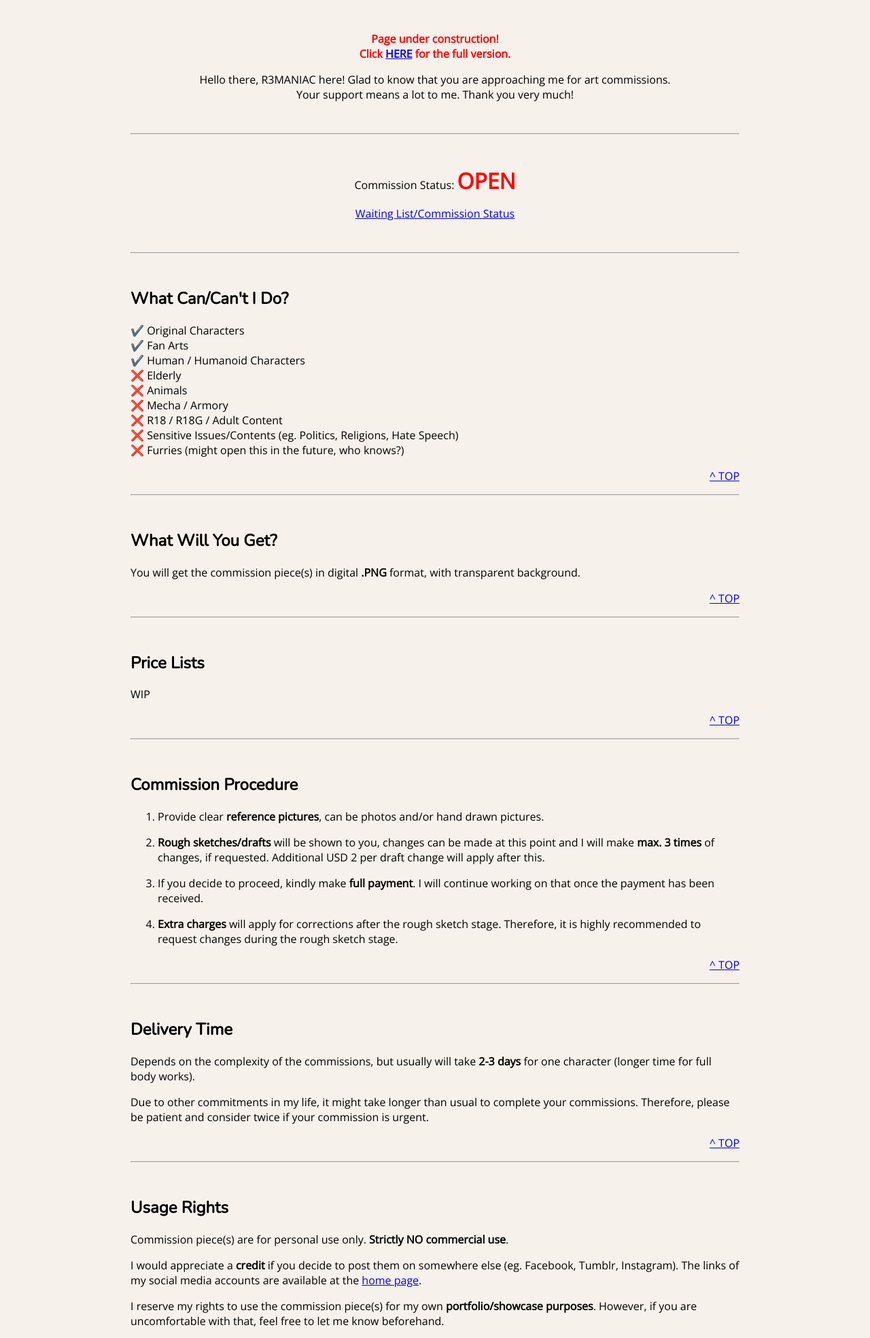
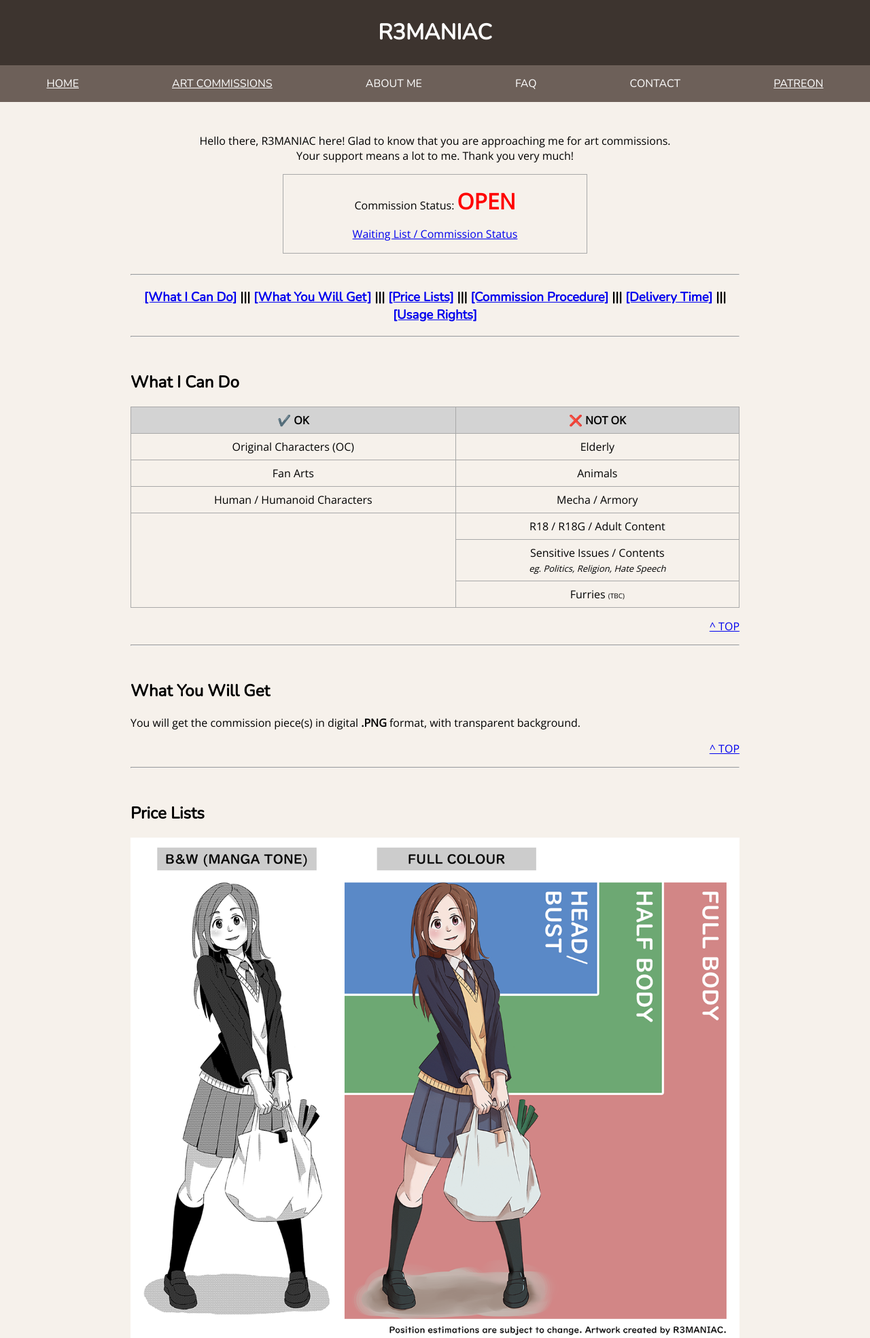
Before and after one commit to remaniac3/remaniac3.github.io, a PHP site: page /commissions.html in a window 1280 px wide. Shown: the top 1968 px of the page at 68% size. Run offline with PHP 8.4, Linux system fonts and the light colour scheme.

Commit message:
updates of commissions

```diff
--- a/commissions.html
+++ b/commissions.html
@@ -11,54 +11,185 @@
 </head>
 
 <body>
-
 <a id="top"></a>
 
+
+
+
+
+<div class="header">
+    <h1>R3MANIAC</h1>
+</div>
+
+
+
+
+
+<div class="navbar">
+    <p><a href="index.html", style="color: #FFFFFF">HOME</a></p>
+
+    <p><a href="commissions.html", style="color: #FFFFFF"">ART COMMISSIONS</a></p>
+
+    <p>ABOUT ME</p>
+
+    <p>FAQ</p>
+
+    <p>CONTACT</p>
+
+    <p><a href="https://www.patreon.com/r3maniac", style="color: #FFFFFF", target="_blank">PATREON</a></p>
+</div>
+
+
+
+
+
 <div class="mainLEFT">
-    <p align=center><font color="red"><b>Page under construction!<br>Click <a href="https://docs.google.com/document/d/1rbg1TiOU0Oq-CtzpV8H19lwq2erDT9MBI8JBh059Ees/edit", target="_blank">HERE</a> for the full version.</b></font></p>
     <p align=center>Hello there, R3MANIAC here! Glad to know that you are approaching me for art commissions. <br>Your support means a lot to me. Thank you very much! </p>
+
+    <table id="cms_stat">
+        <td>
+            <p align=center>Commission Status: <font color="red", size="6"><b>OPEN</b></font></p>
+
+            <p align=center><a href="https://docs.google.com/spreadsheets/d/1geZSDeHRcsiU1yjCn5W38wt9oRnyghM2qEbvjqPV8M8/edit?usp=sharing", target="_blank">Waiting List / Commission Status</a></p>
+        </td>
+    </table>
 
     <br>
     <hr>
-    <br>
 
-    <p align=center>Commission Status: <font color="red", size="6"><b>OPEN</b></font></p>
-    <p align=center><a href="https://docs.google.com/spreadsheets/d/1geZSDeHRcsiU1yjCn5W38wt9oRnyghM2qEbvjqPV8M8/edit?usp=sharing">Waiting List/Commission Status</a></p>
+    <h3 align=center>
+        <p>
+            <a href="#what_i_can_do">[What I Can Do]</a> ||| <a href="#what_you_will_get">[What You Will Get]</a> ||| <a href="#price_lists">[Price Lists]</a> ||| <a href="#comm_procedure">[Commission Procedure]</a> ||| <a href="#delivery_time">[Delivery Time]</a> ||| <a href="#usage_rights">[Usage Rights]</a>
+        </p>
+    </h3>
 
-    <br>
+    <a id="what_i_can_do"></a>
     <hr>
     <br>
 
-    <h2>What Can/Can't I Do?</h2>
-        <p>✔️ Original Characters<br>
-            ✔️ Fan Arts<br>
-            ✔️ Human / Humanoid Characters<br>
-            ❌ Elderly<br>
-            ❌ Animals<br>
-            ❌ Mecha / Armory<br>
-            ❌ R18 / R18G / Adult Content<br>
-            ❌ Sensitive Issues/Contents (eg. Politics, Religions, Hate Speech)<br>
-            ❌ Furries (might open this in the future, who knows?)
-        </p>
+    <h2>What I Can Do</h2>
+        <table id="cms">
+            <tr>
+                <th>✔️ OK</th>
+                <th>❌ NOT OK</th>
+            </tr>
+
+            <tr>
+                <td>Original Characters (OC)</td>
+                <td>Elderly</td>
+            </tr>
+
+            <tr>
+                <td>Fan Arts</td>
+                <td>Animals</td>
+            </tr>
+
+            <tr>
+                <td>Human / Humanoid Characters</td>
+                <td>Mecha / Armory</td>
+            </tr>
+
+            <tr>
+                <td rowspan="3"></td>
+                <td>R18 / R18G / Adult Content</td>
+            </tr>
+
+            <tr>
+                <td>Sensitive Issues / Contents<br><font size="2"><i>eg. Politics, Religion, Hate Speech</i></font></td>
+            </tr>
+
+            <tr>
+                <td>Furries <font size="1">(TBC)</font></td>
+            </tr>
+        </table>
 
         <p align=right><a href="#top">^ TOP</a></p>
 
+    <a id="what_you_will_get"></a>
     <hr>
     <br>
 
-    <h2>What Will You Get?</h2>
+    <h2>What You Will Get</h2>
         <p>You will get the commission piece(s) in digital <b>.PNG</b> format, with transparent background. </p>
 
         <p align=right><a href="#top">^ TOP</a></p>
 
+    <a id="price_lists"></a>
     <hr>
     <br>
 
     <h2>Price Lists</h2>
-        <p>WIP</p>
+        <p><img src="/img/commish_guide_2019_04.png"></p>
+
+        <p align=left><font color="red">INTRODUCTORY PRICE</font></p>
+
+        <table id="cms">
+            <tr>
+                <th>RENDER</th>
+                <th>TYPE</th>
+                <th>BASE PRICE</th>
+                <th>PAYPAL FEE</th>
+                <th>TOTAL PRICE</th>
+            </tr>
+
+            <tr>
+                <td rowspan="3"><b>B&W<br>(Manga Tone)</b></td>
+                <td>Head / Bust</td>
+                <td>USD 5</td>
+                <td rowspan="3">USD 2</td>
+                <td><b>USD 7</b></td>
+            </tr>
+
+            <tr>
+                <td>Half Body</td>
+                <td>USD 10</td>
+                <td><b>USD 12</b></td>
+            </tr>
+
+            <tr>
+                <td>Full Body</td>
+                <td>USD 15</td>
+                <td><b>USD 17</b></td>
+            </tr>
+
+            <tr>
+                <td rowspan="3"><b>Full Colour</b></td>
+                <td>Head / Bust</td>
+                <td>USD 10</td>
+                <td rowspan="3">USD 2</td>
+                <td><b>USD 12</b></td>
+            </tr>
+
+            <tr>
+                <td>Half Body</td>
+                <td>USD 20</td>
+                <td><b>USD 22</b></td>
+            </tr>
+
+            <tr>
+                <td>Full Body</td>
+                <td>USD 30</td>
+                <td><b>USD 32</b></td>
+            </tr>
+        </table>
+
+        <ul style="list-style-type:disc;">
+            <p><li>Price list above is for <b>one (1)</b> character.</li></p>
+
+            <p><li>+ 100% for additional character, maximum 3 characters in one artwork. <font size="-7">In case someone requests LWA, heh.</font></li></p>
+
+            <p><li>Extra charges apply for complicated details. </li></p>
+
+            <p><li>No refunds allowed after payment is made. </li></p>
+
+            <p><li>Payable via <b>PayPal (USD)</b> only. </li></p>
+
+            <p><li>Introductory price valid until further notice.</li></p>
+        </ul>
 
         <p align=right><a href="#top">^ TOP</a></p>
 
+    <a id="comm_procedure"></a>
     <hr>
     <br>
 
@@ -75,6 +206,7 @@
             <p align=right><a href="#top">^ TOP</a></p>
         </ol>
 
+    <a id="delivery_time"></a>
     <hr>
     <br>
 
@@ -85,6 +217,7 @@
 
         <p align=right><a href="#top">^ TOP</a></p>
 
+    <a id="usage_rights"></a>
     <hr>
     <br>
 
@@ -97,7 +230,31 @@
 
         <p align=right><a href="#top">^ TOP</a></p>
 
+    <hr>
+    <br>
+
+    <h2 align=center>Ready to commission me? Or do you have any questions?
+        <br>
+            You can reach me via e-mail: <a href="mailto:r3maniac@gmail.com">r3maniac@gmail.com</a>
+    </h2>
+    <p align=center>Thanks for reading this and hope you have a nice day, thank you again!</p>
+
 </div>
+
+
+
+
+
+<div class="footer">
+        <p>Last edited: 9th May 2019
+            <br>
+            Website created by R3MANIAC
+        </p>
+</div>
+
+
+
+
 
 </body>
 
--- a/style.css
+++ b/style.css
@@ -15,6 +15,10 @@ img {
 }
 
 h2 {
+    font-family: 'Nunito', sans-serif;
+}
+
+h3 {
     font-family: 'Nunito', sans-serif;
 }
 
@@ -54,6 +58,29 @@ table#cms {
     padding-left: 5em;
 }
 
+table#cms_stat {
+    font-family: 'Open Sans', sans-serif;
+    border-collapse: collapse;
+    width: 50%;
+    padding-left: 5em;
+    border: 1px solid #A9A9A9;
+    margin-left: auto;
+    margin-right: auto;
+}
+
+table#cms th {
+    background-color: #D3D3D3;
+    border: 1px solid #A9A9A9;
+    text-align: center;
+    padding: 8px;
+}
+
+table#cms td {
+    border: 1px solid #A9A9A9;
+    text-align: center;
+    padding: 8px;
+}
+
 /* [CMS TABLE] ENDS */
 
 
@@ -73,11 +100,14 @@ table#cms {
 */
 
 .navbar {
+    text-decoration: none;
     font-family: 'Nunito', sans-serif;
     overflow: hidden;
     background-color: #6d6059;
     text-align: center;
     color: #ffffff;
+    display: flex;
+    justify-content: space-around;
 }
 
 .main {
```
Also changed, not shown: index.html (+40 -8 lines), img/commish_guide_2019_04.png (added).
